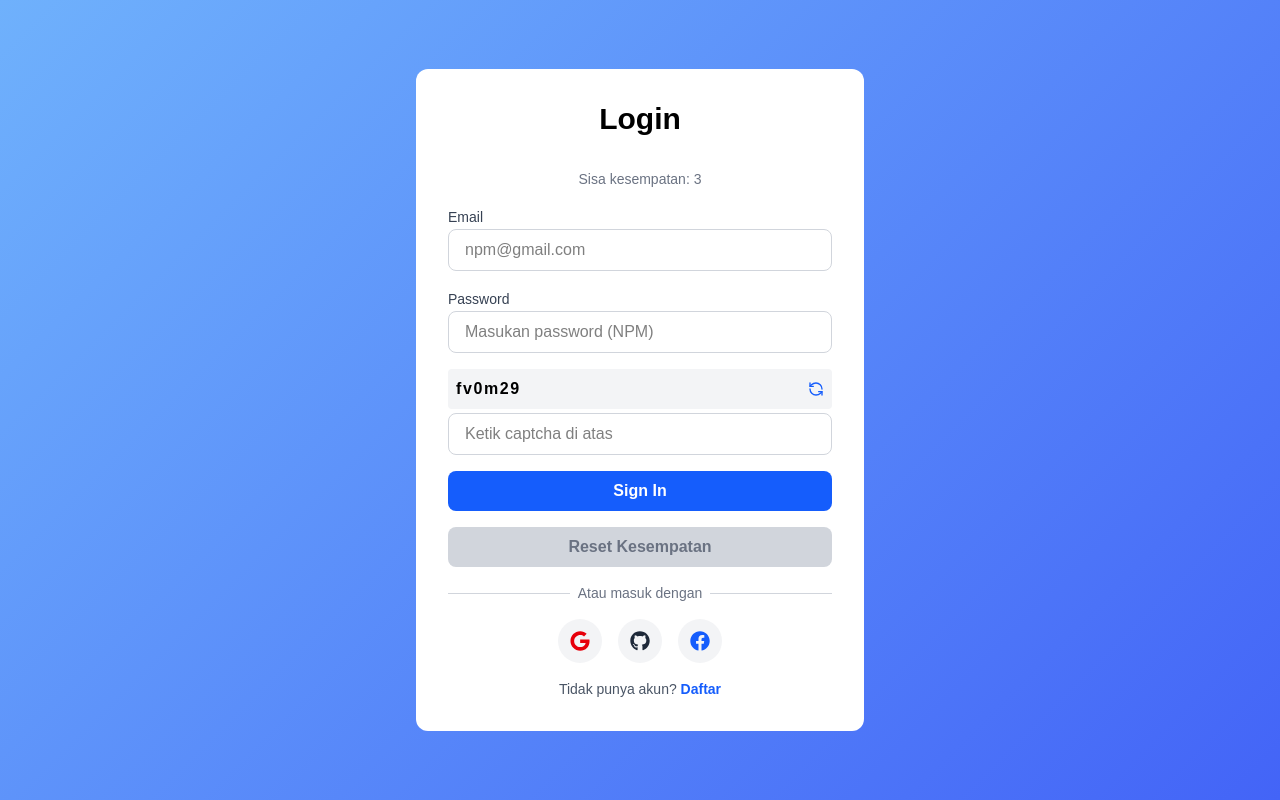
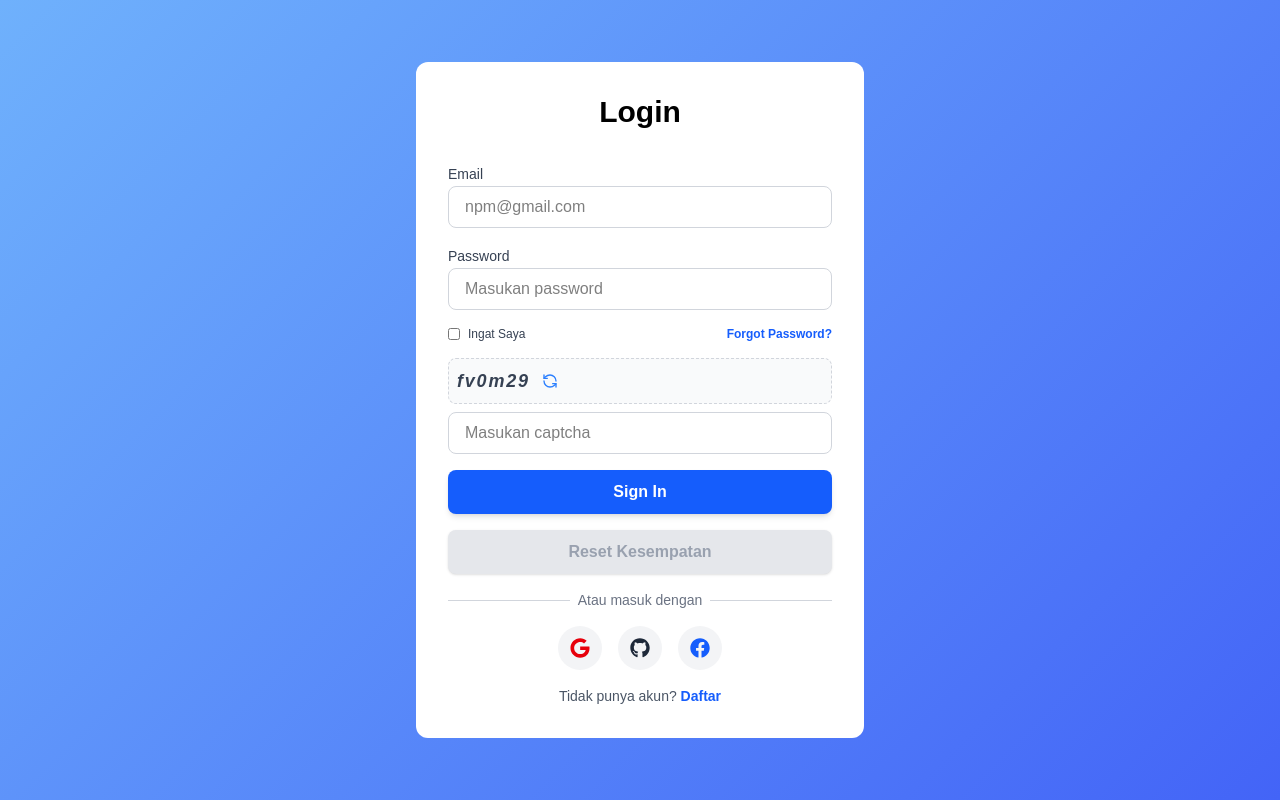
Before and after one commit to Afta20/UGD5_B_2884, a Next.js app: page /auth/login in a window 1280 px wide. Built offline with nearby package versions, Linux system fonts and the light colour scheme.

Commit message:
Enhance login form: add 'remember me' feature, improve error messages, and update UI elements

```diff
--- a/src/app/auth/login/page.tsx
+++ b/src/app/auth/login/page.tsx
@@ -12,6 +12,7 @@ interface LoginFormData {
   email: string;
   password: string;
   captchaInput: string;
+  rememberMe: boolean;
 }
 
 interface ErrorObject {
@@ -23,17 +24,17 @@ interface ErrorObject {
 const LoginPage = () => {
   const router = useRouter();
 
-  // State Utama
   const [formData, setFormData] = useState<LoginFormData>({
     email: '',
     password: '',
-    captchaInput: ''
+    captchaInput: '',
+    rememberMe: false
   });
+
   const [errors, setErrors] = useState<ErrorObject>({});
-  const [attempts, setAttempts] = useState(3); // Sisa kesempatan
+  const [attempts, setAttempts] = useState(3);
   const [captcha, setCaptcha] = useState('');
 
-  // Fungsi generate captcha acak
   const generateCaptcha = () => {
     const chars = 'abcdefghijklmnopqrstuvwxyz0123456789';
     let result = '';
@@ -48,8 +49,11 @@ const LoginPage = () => {
   }, []);
 
   const handleChange = (e: React.ChangeEvent<HTMLInputElement>) => {
-    const { name, value } = e.target;
-    setFormData(prev => ({ ...prev, [name]: value }));
+    const { name, value, type, checked } = e.target;
+    setFormData(prev => ({
+      ...prev,
+      [name]: type === 'checkbox' ? checked : value
+    }));
     setErrors(prev => ({ ...prev, [name]: undefined }));
   };
 
@@ -57,11 +61,9 @@ const LoginPage = () => {
     e.preventDefault();
     const newErrors: ErrorObject = {};
 
-    // Validasi Dasar
     if (!formData.email.trim()) newErrors.email = 'Email tidak boleh kosong';
     if (!formData.password.trim()) newErrors.password = 'Password tidak boleh kosong';
 
-    // Validasi Captcha
     if (!formData.captchaInput.trim()) {
       newErrors.captcha = 'Captcha belum diisi';
     } else if (formData.captchaInput !== captcha) {
@@ -74,16 +76,15 @@ const LoginPage = () => {
       return;
     }
 
-
-    const userNPM = "241712884";
+    // Ganti '220711905' dengan NPM aslimu
+    const userNPM = "220711905";
     if (formData.email !== `${userNPM}@gmail.com` || formData.password !== userNPM) {
       handleFailure();
       return;
     }
 
-    // Login Berhasil
-    toast.success('Login Berhasil!', { theme: 'dark' });
-    localStorage.setItem('isLoggedIn', 'true'); // Simpan status login untuk proteksi halaman
+    toast.success('Login Berhasil!', { theme: 'dark', position: "top-right" });
+    localStorage.setItem('isLoggedIn', 'true');
     router.push('/home');
   };
 
@@ -92,25 +93,22 @@ const LoginPage = () => {
     setAttempts(nextAttempts);
 
     if (nextAttempts === 0) {
-      toast.error('Login Gagal! Kesempatan habis.', { theme: 'dark' },);
+      toast.error('Login Gagal! Kesempatan habis.', { theme: 'dark', position: "top-right" });
     } else {
-      toast.error(`Login Gagal! Sisa kesempatan: ${nextAttempts}`, { theme: 'dark' });
+      toast.error(`Login Gagal! Sisa kesempatan: ${nextAttempts}`, { theme: 'dark', position: "top-right" });
     }
-    generateCaptcha(); // Refresh captcha tiap gagal
+    generateCaptcha();
   };
 
   const resetAttempts = () => {
     setAttempts(3);
-    toast.info('Kesempatan login berhasil direset!', { theme: 'dark' });
+    toast.info('Kesempatan login berhasil direset!', { theme: 'dark', position: "top-right" });
   };
 
   return (
     <AuthFromWrapper title="Login">
-      <div className="text-center mb-4">
-        <p className="text-sm text-gray-500">Sisa kesempatan: {attempts}</p>
-      </div>
-
       <form onSubmit={handleSubmit} className="space-y-4 w-full">
+        {/* Email */}
         <div className="space-y-1">
           <label className="text-sm font-medium text-gray-700">Email</label>
           <input
@@ -120,9 +118,10 @@ const LoginPage = () => {
             className={`w-full px-4 py-2 rounded-lg border ${errors.email ? 'border-red-500' : 'border-gray-300'}`}
             placeholder="npm@gmail.com"
           />
-          {errors.email && <p className="text-red-600 text-xs italic">{errors.email}</p>}
+          {errors.email && <p className="text-red-600 text-[10px] italic">{errors.email}</p>}
         </div>
 
+        {/* Password */}
         <div className="space-y-1">
           <label className="text-sm font-medium text-gray-700">Password</label>
           <input
@@ -131,15 +130,35 @@ const LoginPage = () => {
             value={formData.password}
             onChange={handleChange}
             className={`w-full px-4 py-2 rounded-lg border ${errors.password ? 'border-red-500' : 'border-gray-300'}`}
-            placeholder="Masukan password (NPM)"
+            placeholder="Masukan password"
           />
-          {errors.password && <p className="text-red-600 text-xs italic">{errors.password}</p>}
+          {errors.password && <p className="text-red-600 text-[10px] italic">{errors.password}</p>}
         </div>
 
-        <div className="space-y-1">
-          <div className="flex items-center justify-between bg-gray-100 p-2 rounded">
-            <span className="font-mono font-bold tracking-widest">{captcha}</span>
-            <button type="button" onClick={generateCaptcha} className="text-blue-600">
+        {/* Remember Me & Forgot Password */}
+        <div className="flex items-center justify-between text-xs">
+          <label className="flex items-center text-gray-700">
+            <input
+              type="checkbox"
+              name="rememberMe"
+              checked={formData.rememberMe}
+              onChange={handleChange}
+              className="mr-2 h-3 w-3 rounded border-gray-300"
+            />
+            Ingat Saya
+          </label>
+          <Link href="/auth/forgot-password" className="text-blue-600 hover:underline font-semibold">
+            Forgot Password?
+          </Link>
+        </div>
+
+        {/* Captcha */}
+        <div className="space-y-2">
+          <div className="flex items-center space-x-3 bg-gray-50 p-2 rounded-lg border border-dashed border-gray-300">
+            <span className="font-mono font-bold tracking-widest text-lg text-gray-700 italic select-none">
+              {captcha}
+            </span>
+            <button type="button" onClick={generateCaptcha} className="text-blue-500 hover:rotate-180 transition-transform">
               <RefreshCcw size={16} />
             </button>
           </div>
@@ -148,27 +167,29 @@ const LoginPage = () => {
             value={formData.captchaInput}
             onChange={handleChange}
             className={`w-full px-4 py-2 rounded-lg border ${errors.captcha ? 'border-red-500' : 'border-gray-300'}`}
-            placeholder="Ketik captcha di atas"
+            placeholder="Masukan captcha"
           />
-          {errors.captcha && <p className="text-red-600 text-xs italic">{errors.captcha}</p>}
+          {errors.captcha && <p className="text-red-600 text-[10px] italic">{errors.captcha}</p>}
         </div>
 
+        {/* Submit Button */}
         <button
           type="submit"
           disabled={attempts === 0}
-          className={`w-full font-semibold py-2 px-4 rounded-lg transition-colors ${
-            attempts === 0 ? 'bg-gray-400 cursor-not-allowed' : 'bg-blue-600 hover:bg-blue-700 text-white'
+          className={`w-full font-bold py-2.5 px-4 rounded-lg shadow-md transition-all ${
+            attempts === 0 ? 'bg-gray-400 cursor-not-allowed opacity-50' : 'bg-blue-600 hover:bg-blue-700 text-white'
           }`}
         >
           Sign In
         </button>
 
+        {/* Reset Button */}
         <button
           type="button"
           onClick={resetAttempts}
           disabled={attempts > 0}
-          className={`w-full font-semibold py-2 px-4 rounded-lg transition-colors ${
-            attempts > 0 ? 'bg-gray-300 text-gray-500 cursor-not-allowed' : 'bg-green-600 hover:bg-green-700 text-white'
+          className={`w-full font-bold py-2.5 px-4 rounded-lg shadow-sm transition-all ${
+            attempts > 0 ? 'bg-gray-200 text-gray-400 cursor-not-allowed' : 'bg-green-600 hover:bg-green-700 text-white'
           }`}
         >
           Reset Kesempatan
@@ -177,7 +198,7 @@ const LoginPage = () => {
         <SocialAuth />
 
         <p className="text-center text-sm text-gray-600 mt-4">
-          Tidak punya akun? <Link href="/auth/register" className="text-blue-600 font-bold">Daftar</Link>
+          Tidak punya akun? <Link href="/auth/register" className="text-blue-600 font-bold hover:underline">Daftar</Link>
         </p>
       </form>
     </AuthFromWrapper>
```
